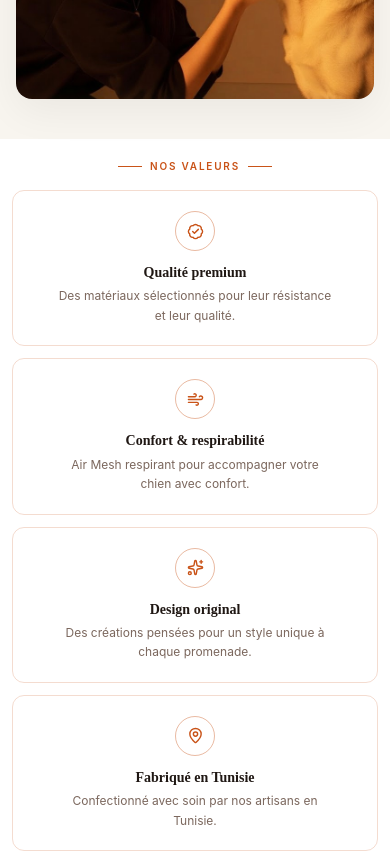
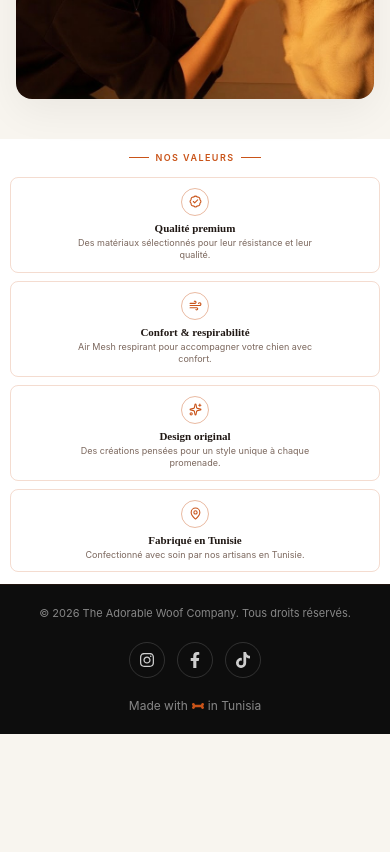
Before and after one commit to AladdineNsir/the-adorable-woof-frontend, a React (Vite) app: page /about in a window 390 px wide. Shown: the part 1020-1872 px from the top of the page. After the commit the page ends 1754 px from the top, so only its background shows below. Built offline with nearby package versions, Linux system fonts and the light colour scheme; no server answers.

Commit message:
ValuesSection mise a jr

```diff
--- a/src/components/ValuesSection.jsx
+++ b/src/components/ValuesSection.jsx
@@ -32,35 +32,31 @@ export default function ValuesSection() {
   ];
 
   return (
-    <section className="w-full bg-white py-5 sm:py-6 md:py-8">
-      {/* Container principal */}
-      <div className="w-full px-3 sm:px-5 md:px-8 lg:px-16 xl:px-16">
+    <section className="w-full bg-white py-3 sm:py-6 md:py-8">
 
-        {/* =========================================
-            TITRE
-        ========================================= */}
+      <div className="w-full px-2.5 sm:px-5 md:px-8 lg:px-16">
+
+        {/* TITRE */}
         <motion.div
-          initial={{ opacity: 0, y: 20 }}
+          initial={{ opacity: 0, y: 15 }}
           whileInView={{ opacity: 1, y: 0 }}
           viewport={{ once: true }}
           transition={{ duration: 0.5 }}
-          className="mb-4 sm:mb-5 md:mb-6 flex justify-center"
+          className="mb-3 sm:mb-5 md:mb-6 flex justify-center"
         >
-          <div className="inline-flex items-center gap-2">
-            <div className="h-px w-6 sm:w-8 bg-velora-gold" />
+          <div className="inline-flex items-center gap-1.5 sm:gap-2">
+            <div className="h-px w-5 sm:w-8 bg-velora-gold" />
 
-            <span className="text-[10px] sm:text-xs font-semibold uppercase tracking-[0.18em] text-velora-gold">
+            <span className="text-[9px] sm:text-xs font-semibold uppercase tracking-[0.16em] text-velora-gold">
               Nos Valeurs
             </span>
 
-            <div className="h-px w-6 sm:w-8 bg-velora-gold" />
+            <div className="h-px w-5 sm:w-8 bg-velora-gold" />
           </div>
         </motion.div>
 
-        {/* =========================================
-            CARDS
-        ========================================= */}
-        <div className="grid w-full grid-cols-1 gap-3 sm:grid-cols-2 sm:gap-4 lg:grid-cols-4 lg:gap-5">
+        {/* CARDS */}
+        <div className="grid w-full grid-cols-1 gap-2 sm:grid-cols-2 sm:gap-4 lg:grid-cols-4 lg:gap-5">
 
           {values.map((value, i) => {
             const Icon = value.icon;
@@ -70,7 +66,7 @@ export default function ValuesSection() {
                 key={value.title}
                 initial={{
                   opacity: 0,
-                  y: 24,
+                  y: 15,
                 }}
                 whileInView={{
                   opacity: 1,
@@ -80,18 +76,18 @@ export default function ValuesSection() {
                   once: true,
                 }}
                 transition={{
-                  duration: 0.4,
-                  delay: i * 0.1,
+                  duration: 0.35,
+                  delay: i * 0.08,
                 }}
                 className="
                   w-full
-                  rounded-xl
+                  rounded-lg
                   border
                   border-velora-gold/20
-                  px-4
-                  py-5
+                  px-3
+                  py-2.5
                   sm:px-5
-                  sm:py-6
+                  sm:py-5
                   md:p-6
                   text-center
                   transition-all
@@ -106,12 +102,13 @@ export default function ValuesSection() {
                 <div
                   className="
                     mx-auto
-                    mb-3
+                    mb-1.5
                     flex
-                    h-10
-                    w-10
-                    sm:h-11
-                    sm:w-11
+                    h-7
+                    w-7
+                    sm:mb-3
+                    sm:h-10
+                    sm:w-10
                     md:h-12
                     md:w-12
                     items-center
@@ -122,20 +119,22 @@ export default function ValuesSection() {
                   "
                 >
                   <Icon
-                    size={17}
-                    className="text-velora-gold sm:size-[18px]"
+                    size={13}
+                    className="text-velora-gold sm:size-[17px] md:size-[18px]"
                   />
                 </div>
 
                 {/* TITLE */}
                 <h3
                   className="
-                    mb-1
+                    mb-0.5
                     font-premium
-                    text-sm
-                    sm:text-base
+                    text-[11px]
+                    sm:mb-1
+                    sm:text-sm
+                    md:text-base
                     font-bold
-                    leading-snug
+                    leading-tight
                     text-velora-dark
                   "
                 >
@@ -146,10 +145,11 @@ export default function ValuesSection() {
                 <p
                   className="
                     mx-auto
-                    max-w-[280px]
-                    text-xs
-                    sm:text-sm
-                    leading-relaxed
+                    max-w-[260px]
+                    text-[9px]
+                    sm:text-xs
+                    md:text-sm
+                    leading-[1.35]
                     text-velora-textGray
                   "
                 >
--- a/src/pages/Home.jsx
+++ b/src/pages/Home.jsx
@@ -139,9 +139,9 @@ const [catImage, setCatImage] = useState("/assets/mlahwa9.png");
                   transition={{ delay: 0.9, duration: 0.5 }}
                   className="absolute bottom-6 right-6"
                 >
-                  <Link to="/shop" className="inline-flex items-center justify-center bg-velora-gold text-white px-3 py-2 rounded-md text-xs font-medium tracking-wide hover:bg-velora-goldHover transition-all duration-300">
+                  {/* <Link to="/shop" className="inline-flex items-center justify-center bg-velora-gold text-white px-3 py-2 rounded-md text-xs font-medium tracking-wide hover:bg-velora-goldHover transition-all duration-300">
                     Shop Now
-                  </Link>
+                  </Link> */}
                 </motion.div>
 
                 <div className="absolute top-8 -right-4 h-32 w-px bg-gradient-to-b from-transparent via-velora-gold to-transparent opacity-40" />
@@ -149,14 +149,37 @@ const [catImage, setCatImage] = useState("/assets/mlahwa9.png");
           </div>
         </div>
 
-        <motion.div
+        {/* <motion.div
           animate={{ y: [0, 8, 0] }}
           transition={{ repeat: Infinity, duration: 1.5 }}
           className="absolute bottom-24 left-1/2 -translate-x-1/2 flex flex-col items-center gap-1"
         >
           <div className="w-px h-12 bg-gradient-to-b from-velora-gold to-transparent" />
           <span className="text-[10px] tracking-widest text-velora-textGray uppercase">Défiler</span>
-        </motion.div>
+        </motion.div> */}
+        <motion.div
+  animate={{ y: [0, 8, 0] }}
+  transition={{ repeat: Infinity, duration: 1.5 }}
+  className="
+    absolute
+    bottom-6
+    sm:bottom-10
+    md:bottom-16
+    lg:bottom-24
+    left-1/2
+    -translate-x-1/2
+    flex
+    flex-col
+    items-center
+    gap-1
+  "
+>
+  <div className="w-px h-8 sm:h-10 md:h-12 bg-gradient-to-b from-velora-gold to-transparent" />
+
+  <span className="text-[9px] sm:text-[10px] tracking-widest text-velora-textGray uppercase whitespace-nowrap">
+    Défiler
+  </span>
+</motion.div>
       </section>
 
 
```
